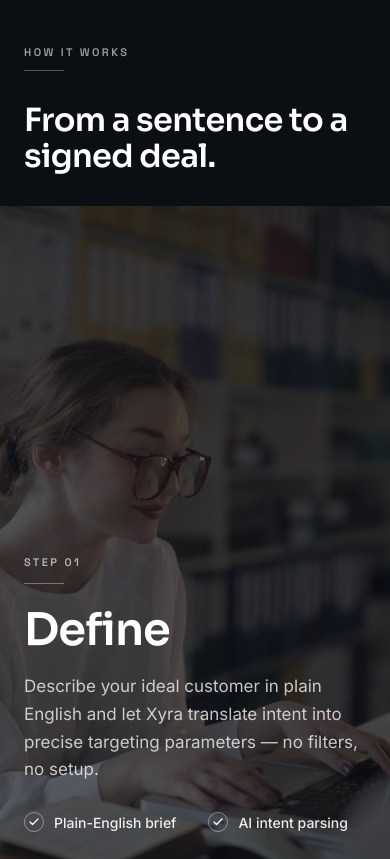
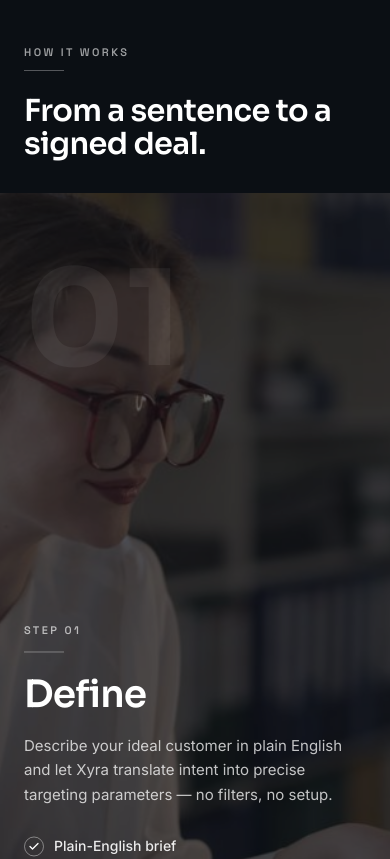
Before and after one commit to Saviourise/xyra-landing-page, a React (Vite) app: page / in a window 390 px wide. Shown: the part 3440-4299 px from the top of the page. Built offline with nearby package versions, Linux system fonts and the light colour scheme.

Commit message:
Add responsive process parallax

```diff
--- a/src/components/Process.tsx
+++ b/src/components/Process.tsx
@@ -1,6 +1,6 @@
 import { useEffect, useRef, useState } from "react";
 import { Check, ArrowDown } from "lucide-react";
-import { Container, Reveal, Eyebrow } from "./primitives";
+import { Container, Eyebrow } from "./primitives";
 
 type Step = {
   n: string;
@@ -139,13 +139,13 @@ function StepContent({ step }: { step: Step }) {
         Step {step.n}
       </div>
       <span className="mt-3 block h-px w-10 bg-white/35" />
-      <h3 className="mt-6 text-[2.8rem] font-semibold leading-[1.02] tracking-[-0.02em] text-white sm:text-[3.4rem]">
+      <h3 className="mt-6 text-[2.35rem] font-semibold leading-[1.02] tracking-[-0.02em] text-white sm:text-[2.8rem] lg:text-[3.4rem]">
         {step.title}
       </h3>
-      <p className="mt-5 text-[17px] leading-relaxed text-white/75">
+      <p className="mt-5 max-w-md text-[15px] leading-relaxed text-white/75 sm:text-[16px] lg:text-[17px]">
         {step.desc}
       </p>
-      <ul className="mt-7 flex flex-wrap gap-x-8 gap-y-3">
+      <ul className="mt-7 flex flex-col gap-3 sm:flex-row sm:flex-wrap sm:gap-x-8 sm:gap-y-3">
         {step.points.map((p) => (
           <li key={p} className="flex items-center gap-2.5">
             <span className="flex h-5 w-5 items-center justify-center rounded-full border border-white/40 text-white">
@@ -213,16 +213,27 @@ export default function Process() {
   return (
     <section id="process" className="relative bg-night">
       {/* Tall track — desktop only */}
+      <div className="relative z-10 bg-night">
+        <Container className="pt-20 pb-8 sm:pt-24 sm:pb-10 lg:pt-28 lg:pb-12">
+          <div className="max-w-md">
+            <Eyebrow light>How it works</Eyebrow>
+            <h2 className="mt-6 text-[1.9rem] font-semibold leading-[1.08] tracking-[-0.02em] text-white sm:text-[2.3rem] lg:text-[2.8rem]">
+              From a sentence to a signed deal.
+            </h2>
+          </div>
+        </Container>
+      </div>
+
       <div
         ref={sectionRef}
-        className="relative hidden bg-night lg:block"
+        className="relative bg-night"
         style={{ height: `${SCROLL_PAGES * 100}vh` }}
         aria-hidden
       />
 
       {/* Panel mirrors section top on enter, section bottom on exit */}
       <div
-        className="pointer-events-none fixed inset-x-0 z-20 hidden h-screen overflow-hidden bg-night lg:block"
+        className="pointer-events-none fixed inset-x-0 z-20 h-screen overflow-hidden bg-night"
         style={{
           top: panelTop,
           opacity: panelOpacity,
@@ -275,9 +286,9 @@ export default function Process() {
                 className="absolute inset-0"
                 style={{ transform: `translate3d(0, ${numY}vh, 0)` }}
               >
-                <Container className="flex h-full items-center">
+                <Container className="flex h-full items-start pt-24 sm:items-center sm:pt-0">
                   <span
-                    className={`font-display select-none text-[26vw] font-bold leading-none text-white/6 ${flip ? "ml-auto" : ""
+                    className={`font-display select-none text-[34vw] font-bold leading-none text-white/6 sm:text-[28vw] lg:text-[26vw] ${flip ? "sm:ml-auto" : ""
                       }`}
                   >
                     {step.n}
@@ -290,7 +301,7 @@ export default function Process() {
                 style={{ transform: `translate3d(0, ${textY}vh, 0)` }}
               >
                 <Container
-                  className={`flex h-full items-center ${flip ? "justify-end text-left" : ""
+                  className={`flex h-full items-end pb-20 sm:items-center sm:pb-0 ${flip ? "sm:justify-end sm:text-left" : ""
                     }`}
                 >
                   <StepContent step={step} />
@@ -324,36 +335,6 @@ export default function Process() {
       </div>
 
       {/* ── Mobile: stacked full-bleed step cards ── */}
-      <div className="bg-night lg:hidden">
-        <Container>
-          <div className="pt-20 pb-8">
-            <Reveal>
-              <Eyebrow light>How it works</Eyebrow>
-            </Reveal>
-            <Reveal delay={60}>
-              <h2 className="mt-8 text-[2rem] font-semibold leading-[1.1] text-white">
-                From a sentence to a signed deal.
-              </h2>
-            </Reveal>
-          </div>
-        </Container>
-
-        <div className="space-y-4 pb-16">
-          {STEPS.map((step) => (
-            <div key={step.n} className="relative min-h-[80vh] overflow-hidden">
-              <img
-                src={step.img}
-                alt={step.title}
-                className="absolute inset-0 h-full w-full object-cover"
-              />
-              <div className="absolute inset-0 bg-night/65" aria-hidden />
-              <Container className="relative flex min-h-[80vh] items-end py-12">
-                <StepContent step={step} />
-              </Container>
-            </div>
-          ))}
-        </div>
-      </div>
     </section>
   );
 }
```
Also changed, not shown: 1 other file (tests, documents, lock files or other folders).
